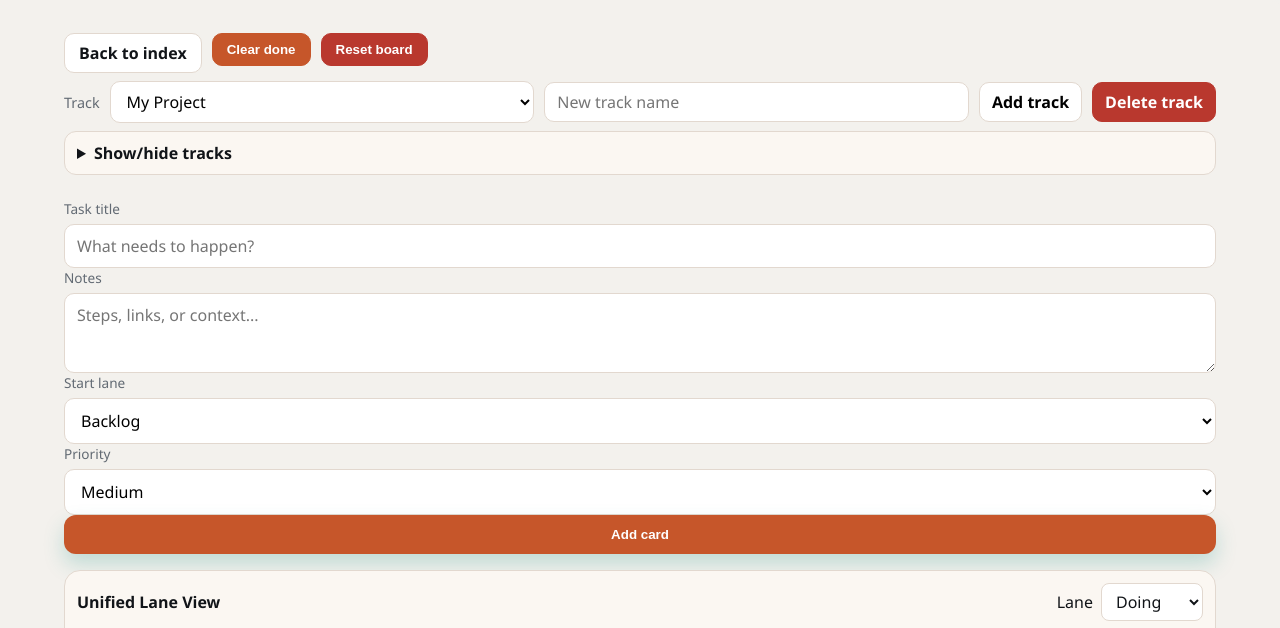
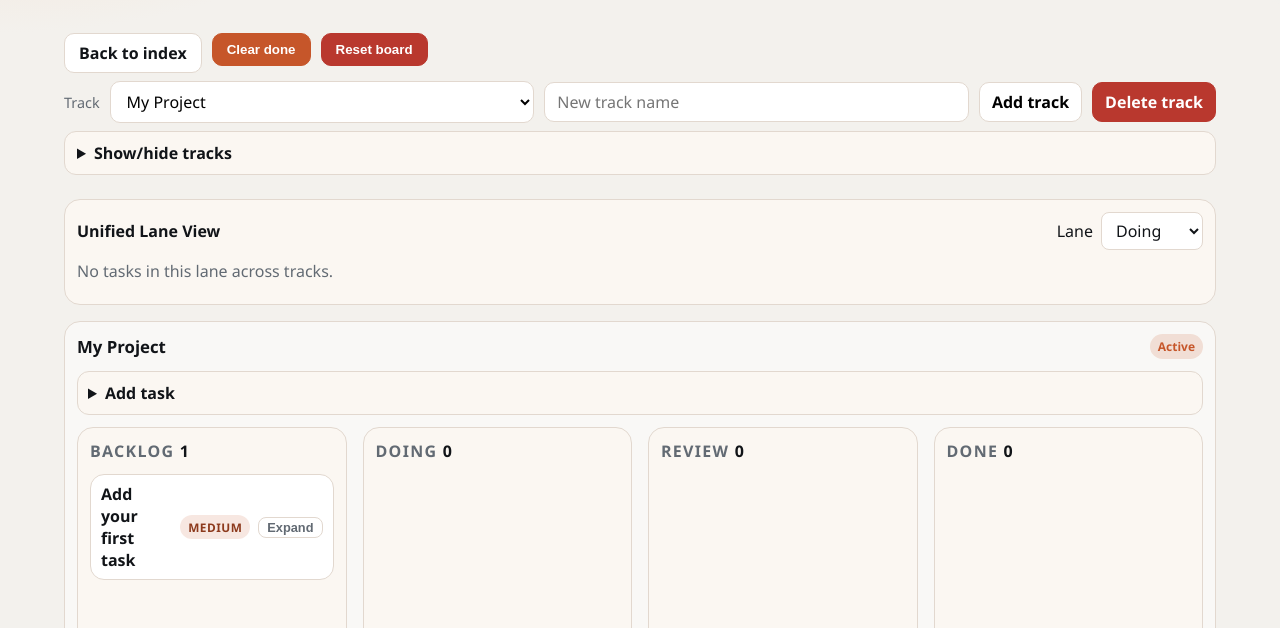
Before and after one commit to McIndi/webutils, a plain HTML site: page docs/kanban.html in a window 1280 px wide. Shown: the part 161-789 px from the top of the page. Drawn offline with Linux system fonts and the light colour scheme.

Commit message:
feat: refactor task form handling and add dynamic task creation for tracks in Kanban board

```diff
--- a/docs/kanban.html
+++ b/docs/kanban.html
@@ -99,10 +99,11 @@
       }
 
       .controls {
-        /* display: flex; */
+        display: grid;
+        grid-template-columns: 1fr;
         gap: 12px;
-        flex-wrap: wrap;
         align-items: center;
+        width: 100%;
       }
 
       .controls input,
@@ -122,9 +123,9 @@
       }
 
       .controls .field {
-        flex: 1 1 240px;
         display: grid;
         gap: 6px;
+        width: 100%;
       }
 
       .controls label {
@@ -529,6 +530,18 @@
         padding: 12px;
         display: grid;
         gap: 12px;
+      }
+
+      .track-add-task {
+        background: var(--board);
+        border: 1px solid var(--stroke);
+        border-radius: 12px;
+        padding: 10px;
+      }
+
+      .track-add-task summary {
+        cursor: pointer;
+        font-weight: 600;
       }
 
       .track-board-header {
@@ -792,37 +805,6 @@
     </div>
 
     <section class="board">
-      <form class="controls" id="task-form">
-        <div class="field">
-          <label for="title">Task title</label>
-          <input id="title" name="title" required placeholder="What needs to happen?" />
-        </div>
-        <div class="field">
-          <label for="notes">Notes</label>
-          <textarea id="notes" name="notes" placeholder="Steps, links, or context..."></textarea>
-        </div>
-        <div class="field">
-          <label for="lane">Start lane</label>
-          <select id="lane" name="lane">
-            <option value="backlog">Backlog</option>
-            <option value="doing">Doing</option>
-            <option value="review">Review</option>
-            <option value="done">Done</option>
-          </select>
-        </div>
-        <div class="field">
-          <label for="priority">Priority</label>
-          <select id="priority" name="priority">
-            <option value="high">High</option>
-            <option value="medium" selected>Medium</option>
-            <option value="low">Low</option>
-          </select>
-        </div>
-        <div class="field" style="align-self:end;">
-          <button type="submit">Add card</button>
-        </div>
-      </form>
-
       <div class="lane-tools">
         <section class="unified-panel">
           <div class="unified-header">
@@ -877,7 +859,6 @@
     <script>
       const STORAGE_KEY = "webutils.kanban.v2";
       const LEGACY_STORAGE_KEY = "webutils.kanban.v1";
-      const form = document.getElementById("task-form");
       const trackViews = document.getElementById("track-views");
       const clearDoneButton = document.getElementById("clear-done");
       const resetButton = document.getElementById("reset-board");
@@ -1289,6 +1270,66 @@
         return card;
       };
 
+      const createTrackTaskForm = (track) => {
+        const details = document.createElement("details");
+        details.className = "track-add-task";
+
+        const summary = document.createElement("summary");
+        summary.textContent = "Add task";
+
+        const taskForm = document.createElement("form");
+        taskForm.className = "controls";
+        taskForm.innerHTML = `
+          <div class="field">
+            <label for="title-${track.id}">Task title</label>
+            <input id="title-${track.id}" name="title" required placeholder="What needs to happen?" />
+          </div>
+          <div class="field">
+            <label for="notes-${track.id}">Notes</label>
+            <textarea id="notes-${track.id}" name="notes" placeholder="Steps, links, or context..."></textarea>
+          </div>
+          <div class="field">
+            <label for="lane-${track.id}">Start lane</label>
+            <select id="lane-${track.id}" name="lane">
+              <option value="backlog">Backlog</option>
+              <option value="doing">Doing</option>
+              <option value="review">Review</option>
+              <option value="done">Done</option>
+            </select>
+          </div>
+          <div class="field">
+            <label for="priority-${track.id}">Priority</label>
+            <select id="priority-${track.id}" name="priority">
+              <option value="high">High</option>
+              <option value="medium" selected>Medium</option>
+              <option value="low">Low</option>
+            </select>
+          </div>
+          <div class="field">
+            <button type="submit">Add card</button>
+          </div>
+        `;
+
+        taskForm.addEventListener("submit", (event) => {
+          event.preventDefault();
+          const formData = new FormData(taskForm);
+          const title = String(formData.get("title") || "");
+          const notes = String(formData.get("notes") || "");
+          const lane = String(formData.get("lane") || "backlog");
+          const priority = String(formData.get("priority") || "medium");
+
+          if (!title.trim()) {
+            return;
+          }
+
+          addCard(track.id, title, notes, lane, priorityLabels[priority] ? priority : "medium");
+          taskForm.reset();
+        });
+
+        details.append(summary, taskForm);
+        return details;
+      };
+
       const createTrackBoard = (track) => {
         const panel = document.createElement("section");
         panel.className = "track-board";
@@ -1371,7 +1412,9 @@
           });
 
         bragWrap.append(summary, empty, list);
-        panel.append(header, laneGrid, bragWrap);
+        const trackTaskForm = createTrackTaskForm(track);
+
+        panel.append(header, trackTaskForm, laneGrid, bragWrap);
         return panel;
       };
 
@@ -1466,8 +1509,8 @@
         setDefaultState();
       };
 
-      const addCard = (title, notes, lane, priority) => {
-        const track = getCurrentTrack();
+      const addCard = (trackId, title, notes, lane, priority) => {
+        const track = getTrackById(trackId);
         if (!track) {
           return;
         }
@@ -1811,22 +1854,6 @@
         render();
       });
 
-      form.addEventListener("submit", (event) => {
-        event.preventDefault();
-        const formData = new FormData(form);
-        const title = String(formData.get("title") || "");
-        const notes = String(formData.get("notes") || "");
-        const lane = String(formData.get("lane") || "backlog");
-        const priority = String(formData.get("priority") || "medium");
-
-        if (!title.trim()) {
-          return;
-        }
-
-        addCard(title, notes, lane, priorityLabels[priority] ? priority : "medium");
-        form.reset();
-      });
-
       unifiedLaneSelect.addEventListener("change", () => {
         state.unifiedLane = laneLabels[unifiedLaneSelect.value] ? unifiedLaneSelect.value : "doing";
         render();
```
